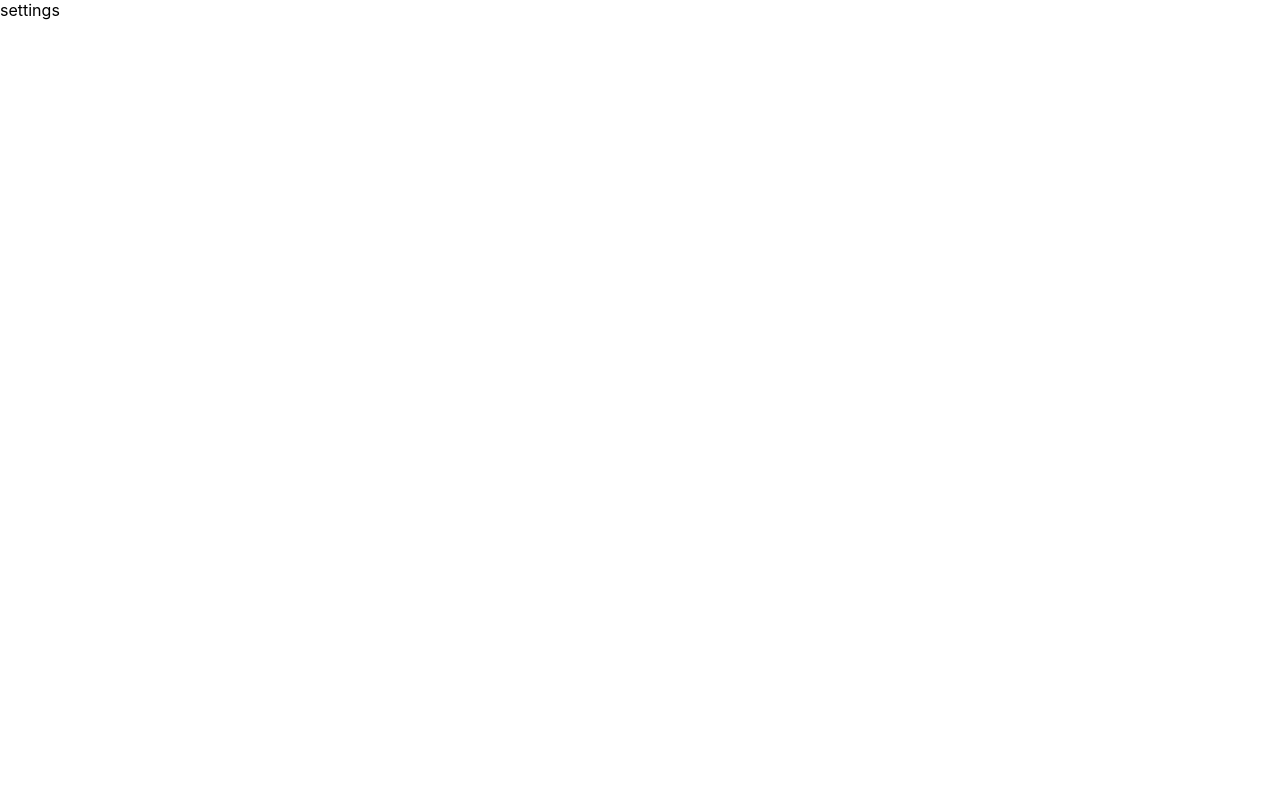
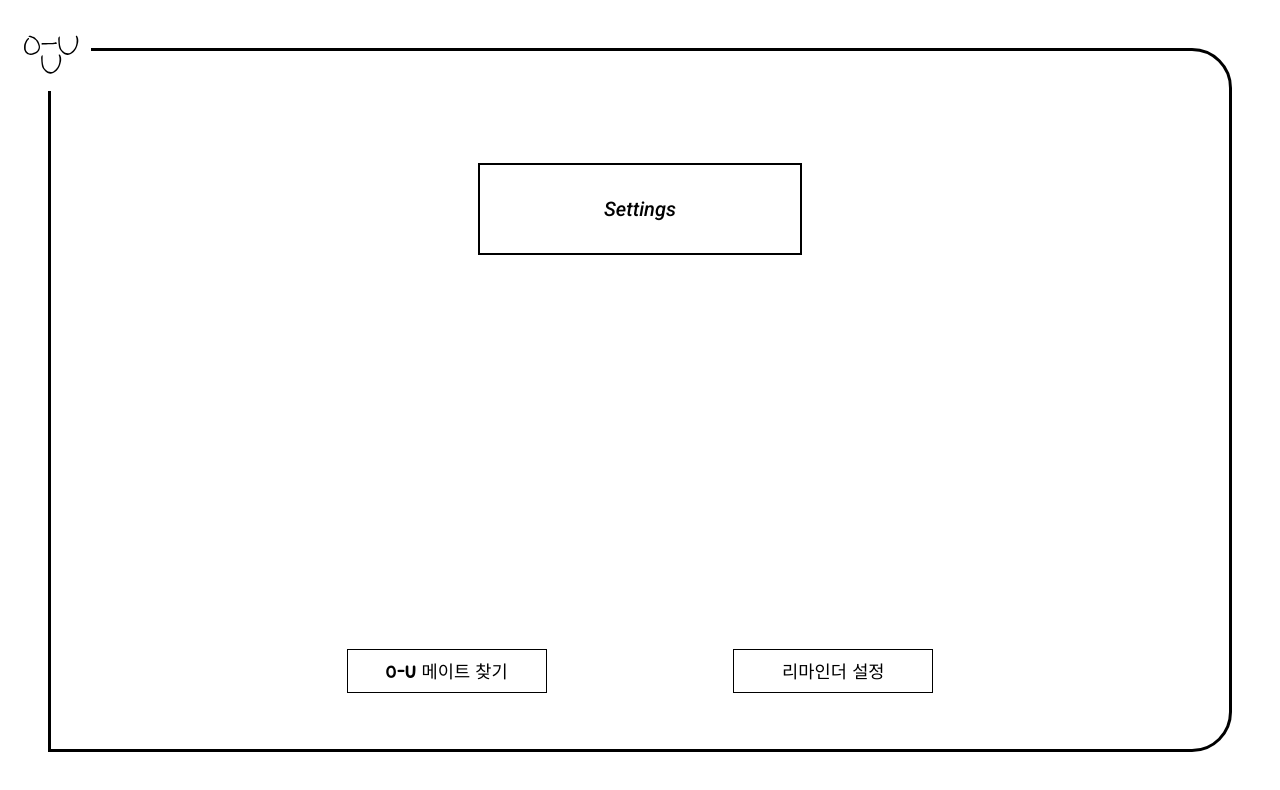
Before and after one commit to yerin135/O-U, a React (Create React App) app: page /settings in a window 1280 px wide. Shown: the top 790 px of the page. Built offline with nearby package versions, Linux system fonts and the light colour scheme.

Commit message:
I can do it...!

```diff
--- a/package.json
+++ b/package.json
@@ -9,10 +9,13 @@
     "@testing-library/react": "^11.2.7",
     "@testing-library/user-event": "^12.8.3",
     "cross-env": "^7.0.3",
+    "firebase": "^8.6.7",
     "react": "^17.0.2",
     "react-dom": "^17.0.2",
+    "react-modal": "^3.14.2",
     "react-router-dom": "^5.2.0",
     "react-scripts": "4.0.3",
+    "reactjs-popup": "^2.0.4",
     "web-vitals": "^1.1.2"
   },
   "scripts": {
--- a/src/App.js
+++ b/src/App.js
@@ -1,6 +1,8 @@
+import { useEffect } from 'react';
 import Router from './router';
 
 function App() {
+
   return (
     <Router />
   );
--- a/src/index.js
+++ b/src/index.js
@@ -1,8 +1,21 @@
 import React from 'react';
 import ReactDOM from 'react-dom';
+import firebase from "firebase/app";
 import './index.css';
 import App from './App';
 import reportWebVitals from './reportWebVitals';
+
+const firebaseConfig = {
+  apiKey: "AIzaSyB7msYbHGvY_bDdpODCEaHiewyDVi93qUI",
+  authDomain: "o-u-diary.firebaseapp.com",
+  projectId: "o-u-diary",
+  storageBucket: "o-u-diary.appspot.com",
+  messagingSenderId: "479004118573",
+  appId: "1:479004118573:web:0aa32cb592607dfc4e72a4",
+  measurementId: "G-T71P1F1S21"
+};
+
+firebase.initializeApp(firebaseConfig);
 
 ReactDOM.render(
   <React.StrictMode>
--- a/src/pages/Calender.js
+++ b/src/pages/Calender.js
@@ -1 +1 @@
-export default () => 'calender';
+export default () => 'calenders';
--- /dev/null
+++ b/src/pages/Component.js
@@ -0,0 +1,74 @@
+import styled from '@emotion/styled';
+import logo from '../assets/logo.svg';
+
+const Button = styled.button`
+font-family: 'Jua', sans-serif;
+width: 200px;
+background-color: white;
+border: 1.5px solid black;
+padding: 0.5rem;
+font-size: 1.1rem;
+cursor: pointer;
+`;
+
+const OurDiary = styled.div`
+border: 2.5px solid black;
+width: min(100% - 2rem, 20rem);
+padding: 2rem 0;
+text-align: center;
+font-family: 'Roboto', sans-serif;
+font-size: 1.25rem;
+`;
+
+const MainContainer = styled.div`
+height: 100vh;
+padding: 3rem;
+
+// 엘리먼트 크기가 마음대로 안 될 때는 border-box 적용하기~
+box-sizing: border-box;
+
+display: flex;
+flex-direction: column;
+`;
+
+const SubContainer = styled.div`
+border: 3px solid black;
+border-top-right-radius: 2.5rem;
+border-bottom-right-radius: 2.5rem;
+padding: 7rem 0 1.5rem 0;
+flex: 1;
+
+display: flex;
+flex-direction: column;
+align-items: center;
+justify-content: space-between;
+
+position: relative;
+::before {
+  content: "";
+  width: 80px;
+  height: 80px;
+  color: blue;
+  position: absolute;
+  transform: translate(-50%, -50%);
+  top: 0;
+  left: 0;
+  background: center / contain no-repeat url(${logo}), white;
+}
+
+`;
+
+const ButtonContainer = styled.div`
+display: flex;
+width: min(100%, 60rem);
+align-items: center;
+justify-content: space-evenly;
+padding: 2rem 1rem;
+row-gap: 0.5rem;
+
+@media screen and (max-width: 768px) {
+  flex-direction: column;
+}
+`;
+
+export { Button, ButtonContainer, OurDiary, MainContainer, SubContainer, };
--- a/src/pages/Main.js
+++ b/src/pages/Main.js
@@ -1,6 +1,7 @@
 import { Link } from 'react-router-dom';
 import styled from '@emotion/styled';
 import logo from '../assets/logo.svg';
+import { Button, ButtonContainer, OurDiary, MainContainer, SubContainer, } from '../pages/Component';
 
 const Main = () => (
 	<MainContainer>
@@ -29,74 +30,4 @@ const Main = () => (
 	</MainContainer>
 );
 
-const Button = styled.button`
-  font-family: 'Jua', sans-serif;
-  width: 200px;
-  background-color: white;
-  border: 1.5px solid black;
-  padding: 0.5rem;
-  font-size: 15px;
-  cursor: pointer;
-`;
-
-const OurDiary = styled.div`
-  border: 2.5px solid black;
-  width: min(100% - 2rem, 20rem);
-  padding: 2rem 0;
-  text-align: center;
-  font-family: 'Roboto', sans-serif;
-  font-size: 1.25rem;
-`;
-
-const MainContainer = styled.div`
-  height: 100vh;
-  padding: 3rem;
-
-  // 엘리먼트 크기가 마음대로 안 될 때는 border-box 적용하기~
-  box-sizing: border-box;
-
-  display: flex;
-  flex-direction: column;
-`;
-
-const SubContainer = styled.div`
-  border: 3px solid black;
-  border-top-right-radius: 1rem;
-  border-bottom-right-radius: 1rem;
-  padding: 7rem 0 0;
-  flex: 1;
-
-  display: flex;
-  flex-direction: column;
-  align-items: center;
-  justify-content: space-between;
-
-  position: relative;
-  ::before {
-    content: "";
-    width: 80px;
-    height: 80px;
-    color: blue;
-    position: absolute;
-    transform: translate(-50%, -50%);
-    top: 0;
-    left: 0;
-    background: center / contain no-repeat url(${logo}), white;
-  }
-
-`;
-
-const ButtonContainer = styled.div`
-  display: flex;
-  width: min(100%, 60rem);
-  align-items: center;
-  justify-content: space-evenly;
-  padding: 2rem 1rem;
-  row-gap: 0.5rem;
-
-  @media screen and (max-width: 768px) {
-    flex-direction: column;
-  }
-`;
-
 export default Main;
--- a/src/pages/Settings.js
+++ b/src/pages/Settings.js
@@ -1 +1,28 @@
-export default () => 'settings';
+import styled from '@emotion/styled';
+import { Button, ButtonContainer, OurDiary, MainContainer, SubContainer, } from '../pages/Component';
+import { Link } from 'react-router-dom';
+import Popup from 'reactjs-popup';
+
+const Settings = () => (
+    <MainContainer>
+        <SubContainer>
+            <OurDiary>
+                Settings
+            </OurDiary>
+            <ButtonContainer>
+            <Link to="/diary">
+            <Button>
+                O-U 메이트 찾기
+            </Button>
+            </Link>
+            <Link to="/settings">
+            <Button>
+                리마인더 설정
+            </Button>
+            </Link>
+        </ButtonContainer>
+        </SubContainer>
+    </MainContainer>
+);
+
+export default Settings;
```
Also changed, not shown: src/pages/Diary.js (line endings or trailing spaces), 1 other file (tests, documents, lock files or other folders).
